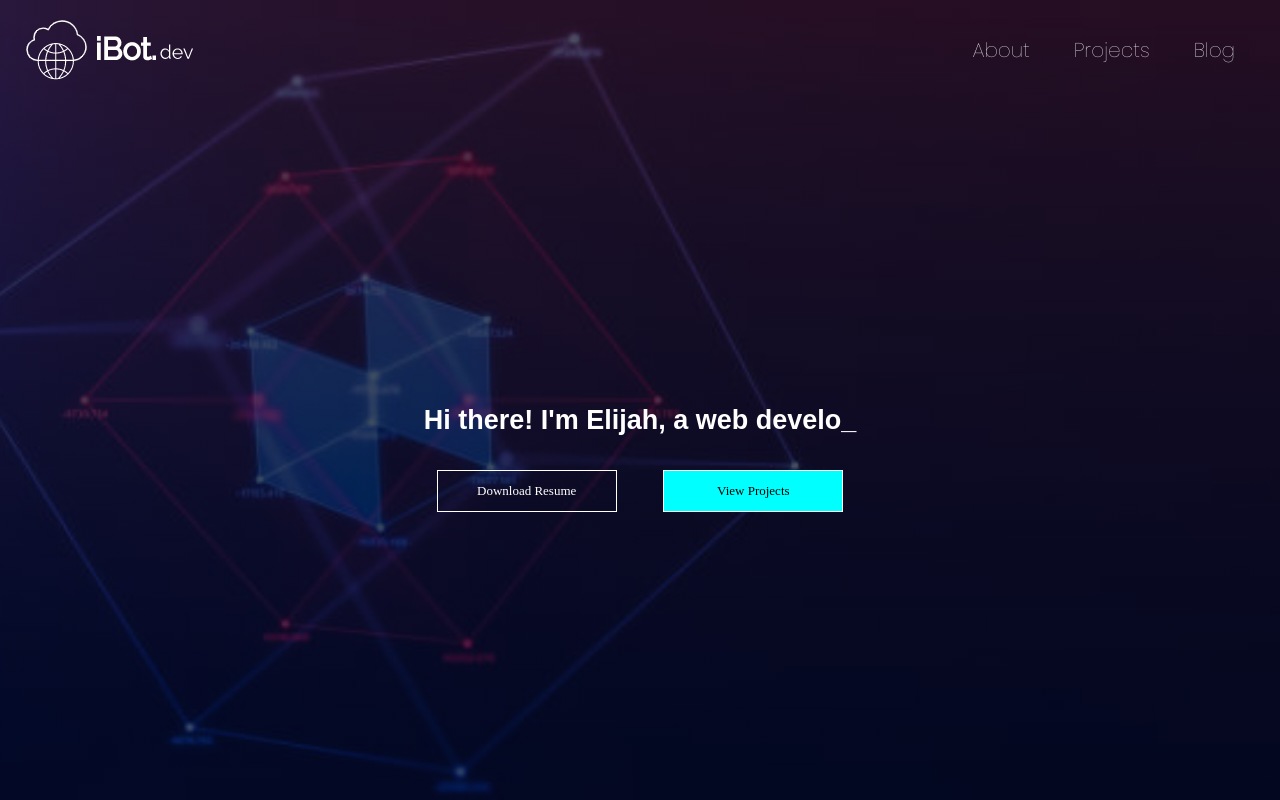
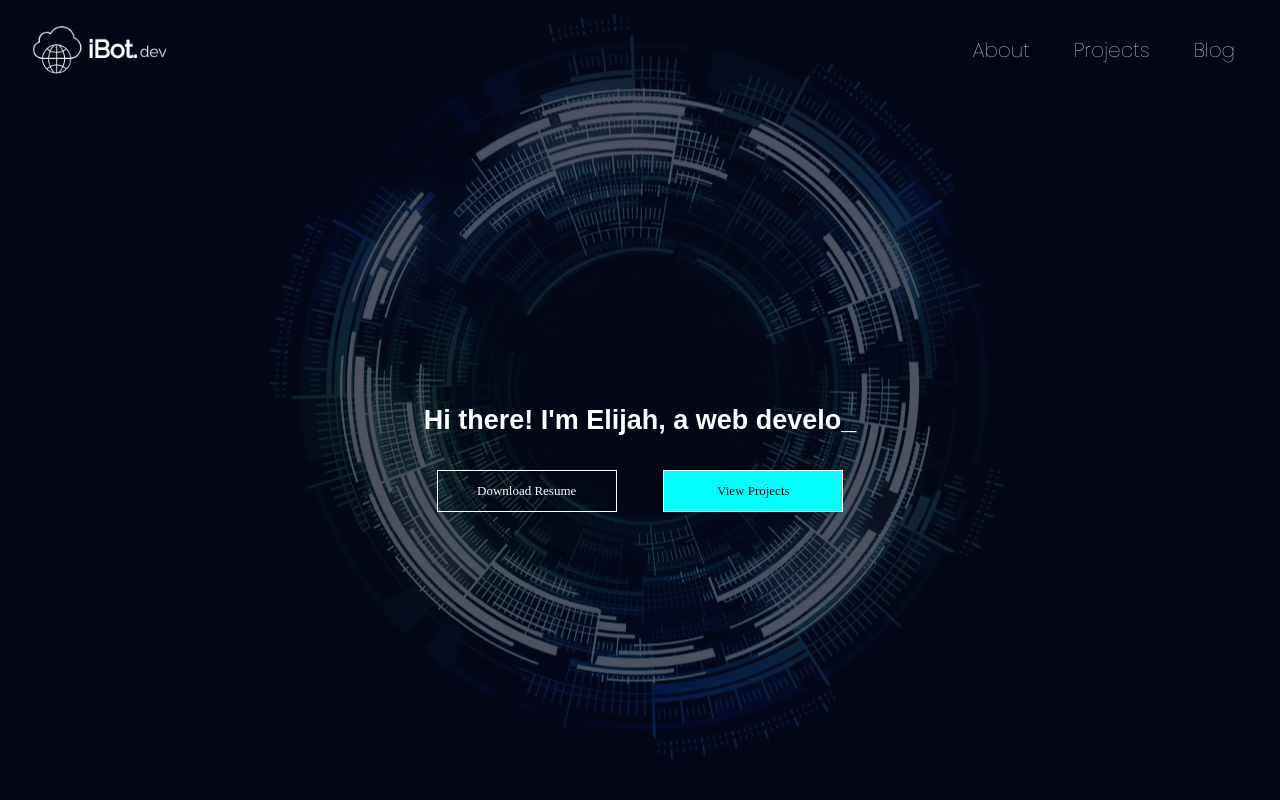
Before and after one commit to Adeelijah/new_portfolio, a plain HTML site: page index.html in a window 1280 px wide. Shown: the top 800 px of the page. Drawn offline with Linux system fonts and the light colour scheme.

Commit message:
changed the bg image

```diff
--- a/mainpage/styles.css
+++ b/mainpage/styles.css
@@ -63,7 +63,7 @@ nav {
 }
 
 .logo {
-    padding-left: 10px;
+    transform: scale(0.8);
     cursor: pointer;
 }
 
@@ -171,7 +171,7 @@ nav {
 .background {
     min-height: 100vh;
     width: 100%;
-    background-image: var(--bgOverlay), url(../assets/img/bgImage.jpg);
+    background-image: var(--bgOverlay), url(../assets/img/circle-3041437_1280.jpg);
     background-position: center;
     background-size: cover;
     background-repeat: no-repeat;
@@ -517,6 +517,7 @@ footer p {
         transition: none;
     }
 
+
     .nav-list li a.active,
     .nav-list li a:hover {
         color: var(--mainText);
```
Also changed, not shown: assets/img/bgImage.jpg (deleted), assets/img/circle-3041437_1280.jpg (added), assets/img/technology-3374658_1280.jpg (added), 1 other file.
